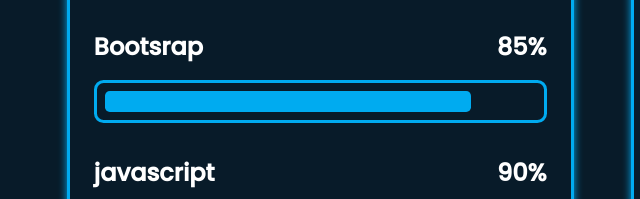
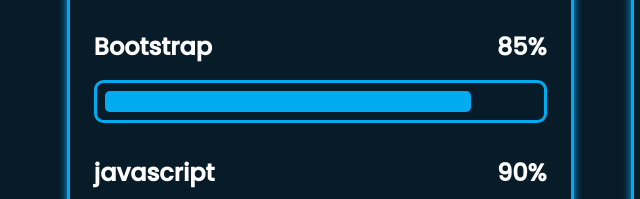
Before and after one commit to Nivlaec/Portfolio, a plain HTML site: page cv.html in a window 1280 px wide. Shown: the part 835-1034 px from the top of the page, 35-675 px from the left. Drawn offline with Linux system fonts and the light colour scheme.

Commit message:
update on cv

```diff
--- a/cv.html
+++ b/cv.html
@@ -56,7 +56,7 @@
                         </div>
 
                         <div class="progress">
-                            <h2>Bootsrap <span>85%</span></h2>
+                            <h2>Bootstrap <span>85%</span></h2>
                             <div class="bar"><span></span></div>
                         </div>
 
```
